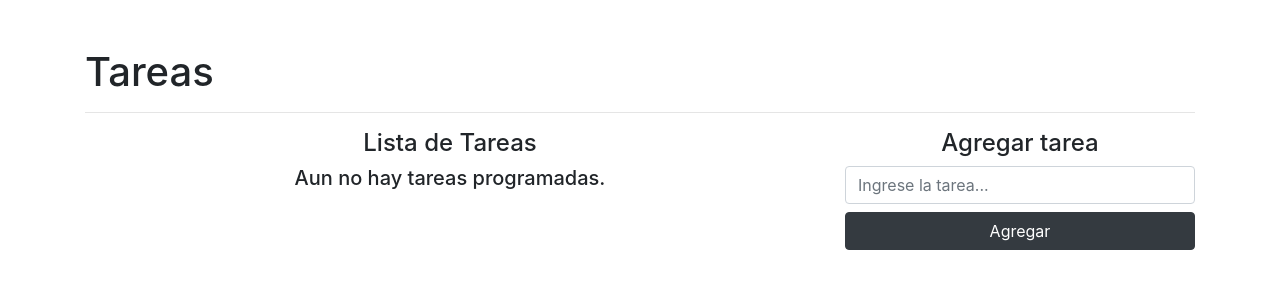
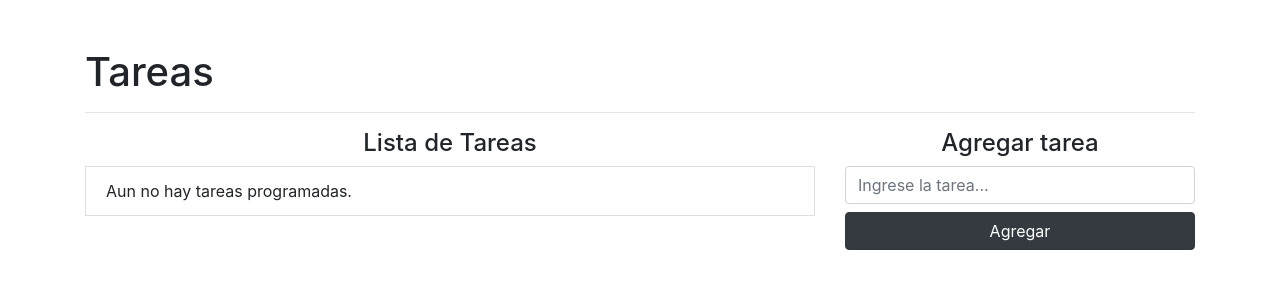
Before and after one commit to EKatherineJU/crud, a React (Create React App) app: page / in a window 1280 px wide. Shown: the top 300 px of the page. Built offline with nearby package versions, Linux system fonts and the light colour scheme.

Commit message:
Fiinsh memory crud

```diff
--- a/src/App.js
+++ b/src/App.js
@@ -7,13 +7,26 @@ function App() {
   const [tasks, setTasks] = useState([])
   const [editMode, setEditMode] = useState(false)
   const [id, setId] = useState("")
+  const [error, setError] = useState(null)
 
+
+  const validForm = () => {
+    let isValid = true
+    setError(null)
+
+    if (isEmpty(task)){
+      setError("Debes ingresar una tarea")
+      isValid = false
+    }
+
+    return isValid
+  }
 
   const addTask = (e) => {
     //evitar que recargue la pagina por el default
     e.preventDefault()
-    if (isEmpty(task)){
-      console.log("Task empty")
+
+    if (!validForm()) {
       return
     }
 
@@ -29,11 +42,9 @@ function App() {
   const saveTask = (e) => {
     //evitar que recargue la pagina por el default
     e.preventDefault()
-    if (isEmpty(task)){
-      console.log("Task empty")
+    if (!validForm()) {
       return
     }
-
 
     const editedTasks = tasks.map(item => item.id === id ? {id, name: task} : item)
     setTasks(editedTasks)
@@ -61,8 +72,8 @@ function App() {
         <div className="col-8">
           <h4 className="text-center">Lista de Tareas</h4>
           {
-            size (tasks) == 0 ? (
-              <h5 className="text-center">Aun no hay tareas programadas. </h5>
+            size (tasks) === 0 ? (
+              <li className="list-group-item">Aun no hay tareas programadas. </li>
             ) : (
               <ul className="list-group">
                 {
@@ -93,13 +104,18 @@ function App() {
            { editMode ? "Modificar Tarea" : "Agregar tarea"}
          </h4>
          <form onSubmit={editMode ? saveTask : addTask}>
-           <input
+            {
+              error && <span className="text-danger mb-2"> {error}</span>
+            }
+
+            <input
             type="text"
             className="form-control mb-2"
             placeholder="Ingrese la tarea..."
             onChange={(text) => setTask(text.target.value)}
             value={task}
            />
+
            <button
               className={editMode ? "btn btn-warning btn-block" : "btn btn-dark btn-block"}
               type="submit"
```
